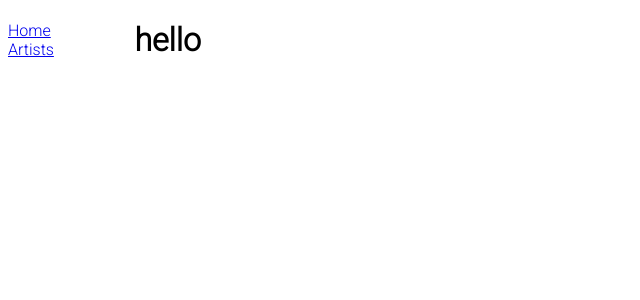
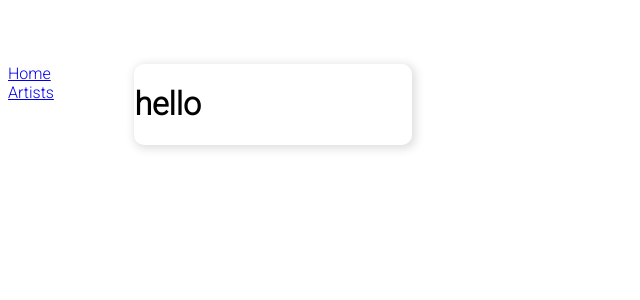
Before and after one commit to Ozzipozzo/AVEC-Spot, a React (Create React App) app: page /artists in a window 1280 px wide. Shown: the top 300 px of the page, without its empty margins (0-640 px from the left). Built offline with nearby package versions, Linux system fonts and the light colour scheme.

Commit message:
[ADD] getting access token ok, getting artists array ok

```diff
--- a/src/components/ArtistsCard.jsx
+++ b/src/components/ArtistsCard.jsx
@@ -1,9 +1,32 @@
 import React from 'react'
+import styled from 'styled-components';
+
+const ArtistsCardStyle = styled.div`
+
+    margin-top: 4rem;
+    display: flex;
+    justify-content: center;
+    flex-wrap: wrap;
+    width: 22%;
+    justify-content: space-between;
+    margin-right: 2rem;
+    .artist_card_main {
+        width: 100%;
+        border-radius: 10px 10px 10px 10px;
+        box-shadow: rgba(99, 99, 99, 0.2) 2px 2px 8px 2px;
+        img {
+            width: 300px;
+            height: 200px;
+        }
+    }
+`;
 
 export default function Artists() {
     return (
-        <div>
-            <h1>hello</h1>
-        </div>
+        <ArtistsCardStyle>
+            <div className="artist_card_main">
+                <h1>hello</h1>
+            </div>
+        </ArtistsCardStyle>
     )
 }
--- a/src/components/Home.jsx
+++ b/src/components/Home.jsx
@@ -1,4 +1,4 @@
-import React from 'react';
+import React, { useEffect, useState } from 'react';
 import styled from 'styled-components';
 import Login from './Login';
 
@@ -6,6 +6,25 @@ const HomeStyle = styled.div`
 
 `;
 export default function Home() {
+
+    const [artists, setArtists] = useState(null);
+    const token = window.localStorage.getItem('token');
+
+    useEffect(() => {
+        fetch('https://api.spotify.com/v1/artists?ids=2CIMQHirSU0MQqyYHq0eOx,57dN52uHvrHOxijzpIgu3E,1vCWHaC5f2uS3yhpwWbIA6', {
+            method: 'GET',
+            headers: {
+                Authorization: "Bearer " + token
+            }
+        })
+        .then(res => res.json())
+        .then(res => {
+            console.log(res)
+        })
+
+    }, [])
+
+
     return (
         <HomeStyle>
             <Login/>
--- a/src/components/LoginPage.jsx
+++ b/src/components/LoginPage.jsx
@@ -1,4 +1,4 @@
-import React from 'react'
+import React, { useEffect } from 'react'
 import { useHistory } from 'react-router';
 
 
@@ -10,8 +10,44 @@ export default function LoginPage() {
     let code = decoded.searchParams.get('code')
     if (code) {
         window.localStorage.setItem('code', code);
-        history.push('/')
     }
+
+    useEffect(() => {
+        const data = {
+            'grant_type': "authorization_code",
+            'code': code,
+            'redirect_uri': 'http://localhost:3000/login',
+            'client_id': 'd85447faf99a46b0bdb05147d09e1f88',
+            'client_secret': 'b0c0fb31bb8c4e0f99793e8c43c0eb1a'
+        }
+
+        var formBody = [];
+        for (var property in data) {
+        var encodedKey = encodeURIComponent(property);
+        var encodedValue = encodeURIComponent(data[property]);
+        formBody.push(encodedKey + "=" + encodedValue);
+        }
+
+        formBody = formBody.join("&");
+
+            fetch('https://accounts.spotify.com/api/token',{
+                method: 'POST',
+                headers: {
+                    'Content-Type': 'application/x-www-form-urlencoded'
+                },
+                body: formBody
+            })
+            .then(response => response.json())
+            .then(res => {
+                console.log(res)
+                window.localStorage.setItem('token', res.access_token);
+                window.localStorage.setItem('refreshtoken', res.refresh_token);
+                history.push('/')
+            })
+    }, [])
+
+
+
 
     return (
         <div>
```
Also changed, not shown: src/components/Login.jsx (+3 -4 lines).
